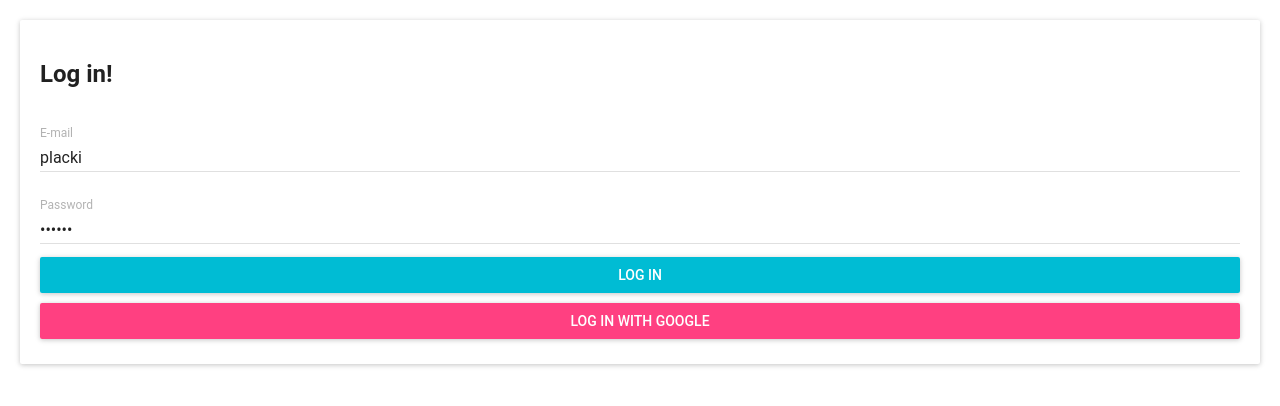
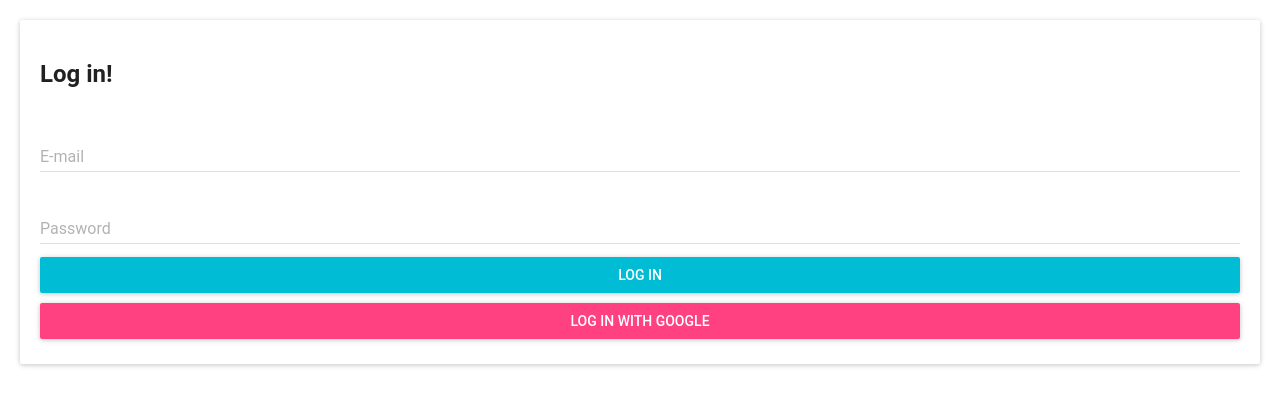
Before and after one commit to MarcinGal/redux-day4, a React (Create React App) app: page / in a window 1280 px wide. Shown: the top 406 px of the page. Built offline with nearby package versions, Linux system fonts and the light colour scheme; no server answers.

Commit message:
change logged and typing password

```diff
--- a/src/Auth/Auth.js
+++ b/src/Auth/Auth.js
@@ -8,14 +8,12 @@ import {
     initAuthChangeListeningAsyncAction,
     logOutAsyncAction,
     logInByGoogleAsyncAction,
-    logInAsyncAction
+    logInAsyncAction,
+    emailChangeAction,
+    passwordChangeAction
 } from '../state/auth'
 
 class Auth extends React.Component {
-    state = {
-        email: '',
-        password: ''
-    }
 
     componentDidMount() {
         this.props._initAuthChangeListeningAsyncAction()
@@ -43,10 +41,10 @@ class Auth extends React.Component {
                 :
                 <Forms
                     email={this.props._email}
-                    onEmailChangeHandler={this.onEmailChangeHandler}
+                    onEmailChangeHandler={this.props._emailChangeAction}
                     password={this.props._password}
-                    onPasswordChangeHandler={this.onPasswordChangeHandler}
-                    onLogInClick={() => this.props._logInAsyncAction(this.state.auth.email, this.state.password)}
+                    onPasswordChangeHandler={this.props._passwordChangeAction}
+                    onLogInClick={() => this.props._logInAsyncAction}
                     onLogInByGoogleClick={this.props._logInByGoogleAsyncAction}
                 />
         )
@@ -63,7 +61,9 @@ const mapDispatchToProps = dispatch => ({
     _initAuthChangeListeningAsyncAction: () => dispatch(initAuthChangeListeningAsyncAction()),
     _logOutAsyncAction: () => dispatch(logOutAsyncAction()),
     _logInByGoogleAsyncAction: () => dispatch(logInByGoogleAsyncAction()),
-    _logInAsyncAction: (email, password) => dispatch(logInAsyncAction(email, password))
+    _logInAsyncAction: () => dispatch(logInAsyncAction()),
+    _emailChangeAction: (event) => dispatch(emailChangeAction(event.target.value)),
+    _passwordChangeAction: (event) => dispatch(passwordChangeAction(event.target.value)),
 })
 
 export default connect(
--- a/src/state/auth.js
+++ b/src/state/auth.js
@@ -26,7 +26,9 @@ export const logInByGoogleAsyncAction = () => (dispatch, getState) => {
     auth.signInWithPopup(googleProvider)
 }
 
-export const logInAsyncAction = (email, password) => (dispatch, getState) => {
+export const logInAsyncAction = () => (dispatch, getState) => {
+    const { auth: {email, password} } = getState()
+
     auth.signInWithEmailAndPassword(email, password)
         .catch(error => {
             alert('Something is wrong! Check console for error details!')
@@ -37,19 +39,19 @@ export const logInAsyncAction = (email, password) => (dispatch, getState) => {
 const logInAction = () => ({ type: LOG_IN })
 const logOutAction = () => ({ type: LOG_OUT })
 
-export const EmailChangeAction = value => ({
+export const emailChangeAction = newValue => ({
     type: EMAIL_CHANGE,
-    value
+    newValue
 })
-export const PasswordChangeAction = value => ({
+export const passwordChangeAction = newValue => ({
     type: PASSWORD_CHANGE,
-    value
+    newValue
 })
 
 const INITIAL_STATE = {
     isUserLoggedIn: false,
-    email: 'placki',
-    password: 'placki'
+    email: '',
+    password: ''
 }
 
 
@@ -65,6 +67,16 @@ export default (state = INITIAL_STATE, action) => {
                 ...state,
                 isUserLoggedIn: false
             }
+        case EMAIL_CHANGE:
+            return {
+                ...state,
+                email: action.newValue
+            }
+        case PASSWORD_CHANGE:
+            return {
+                ...state,
+                password: action.newValue
+            }
         default:
             return state
     }
```
